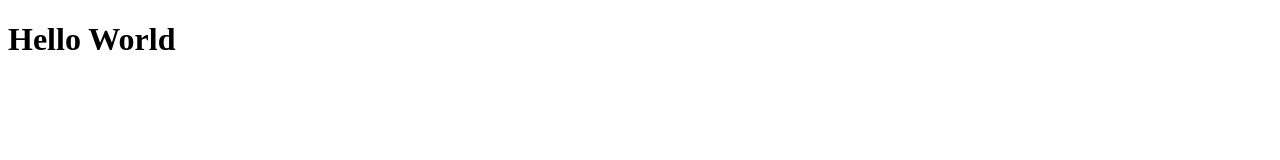
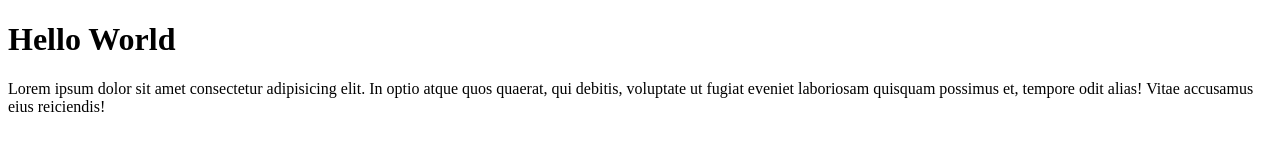
Before and after one commit to rifqobaihaqy/wpu-git-test, a plain HTML site: page index.html in a window 1280 px wide. Drawn offline with Linux system fonts and the light colour scheme.

Commit message:
menambahkan paragraf

```diff
--- a/index.html
+++ b/index.html
@@ -7,5 +7,6 @@
 </head>
 <body>
     <h1>Hello World</h1>
+    <p>Lorem ipsum dolor sit amet consectetur adipisicing elit. In optio atque quos quaerat, qui debitis, voluptate ut fugiat eveniet laboriosam quisquam possimus et, tempore odit alias! Vitae accusamus eius reiciendis!</p>
 </body>
 </html>
```
